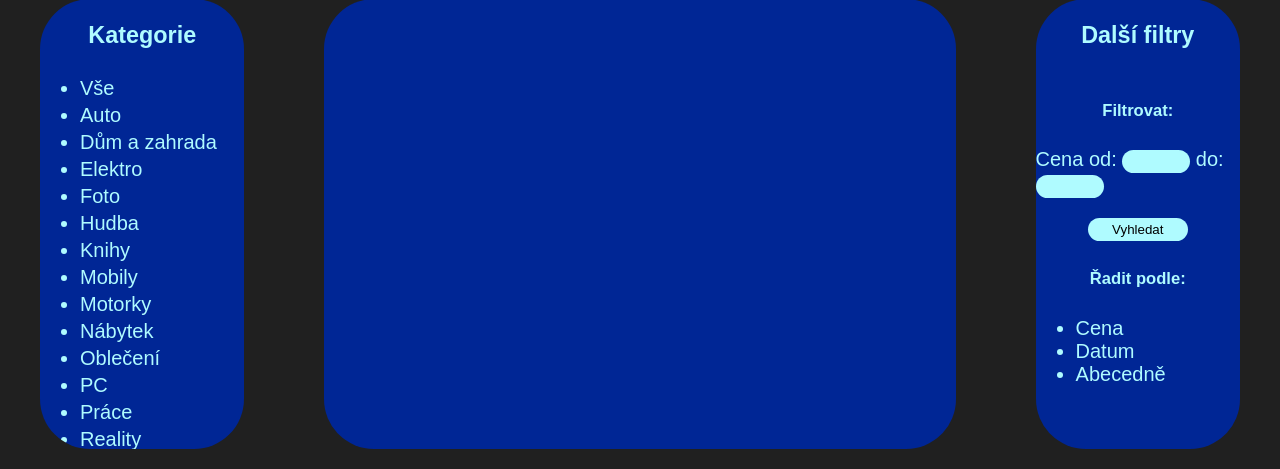
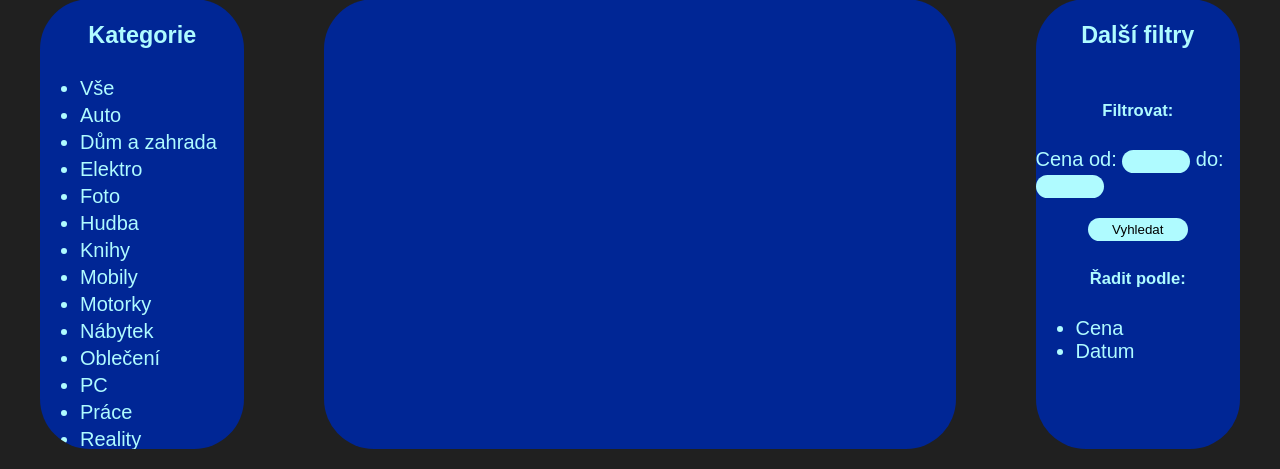
Before and after one commit to DrakulaD3a/SkyBuy, a PHP site: page /index.php?sort=price in a window 1280 px wide. Shown: the part 331-800 px from the top of the page. Run offline with PHP 8.4, Linux system fonts and the light colour scheme; the visitor is signed in with stand-in values (Sample User, id 1); data comes from the database, SQL or seed files in the repository; data that the repository does not hold is empty; a stand-in replaces the project's code that opens the database connection; some libraries are stand-ins or nearby versions.

Commit message:
Remove unworking sort

```diff
--- a/index.php
+++ b/index.php
@@ -146,7 +146,6 @@ if (!empty($arr)) {
         <ul>
           <li><a href="index.php?sort=price">Cena</a></li>
           <li><a href="index.php?sort=date">Datum</a></li>
-          <li><a href="index.php?sort=title">Abecedně</a></li>
         </ul>
       </div>
     </div>
```
